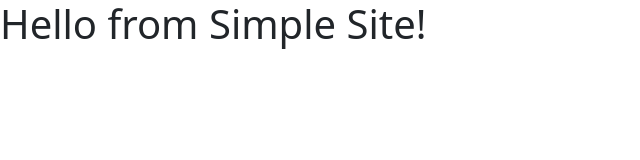
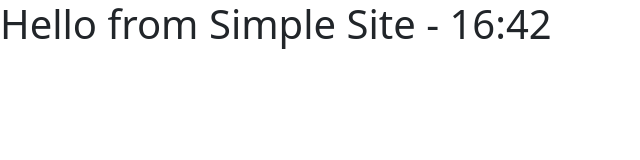
Before and after one commit to bast-i/simple-webpage, a website: page public/index.html in a window 1280 px wide. Shown: the whole page, without its empty margins (0-640 px from the left). Drawn offline with nearby package versions, Linux system fonts and the light colour scheme.

Commit message:
Update index.html

```diff
--- a/public/index.html
+++ b/public/index.html
@@ -6,6 +6,6 @@
     <link href="https://cdn.jsdelivr.net/npm/bootstrap@5.2.1/dist/css/bootstrap.min.css" rel="stylesheet" integrity="sha384-iYQeCzEYFbKjA/T2uDLTpkwGzCiq6soy8tYaI1GyVh/UjpbCx/TYkiZhlZB6+fzT" crossorigin="anonymous">
 </head>
 <body>
-<h1>Hello from Simple Site!</h1>
+<h1>Hello from Simple Site - 16:42 </h1>
 </body>
 </html>
```
